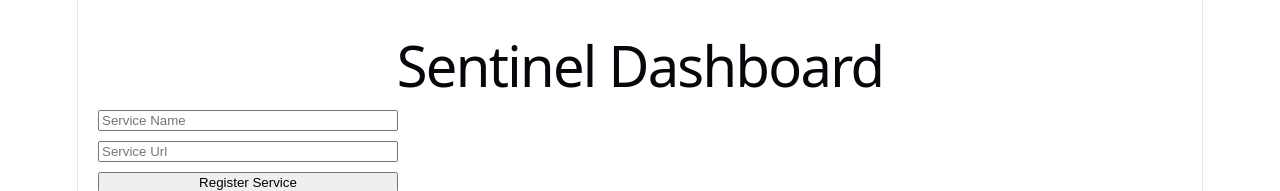
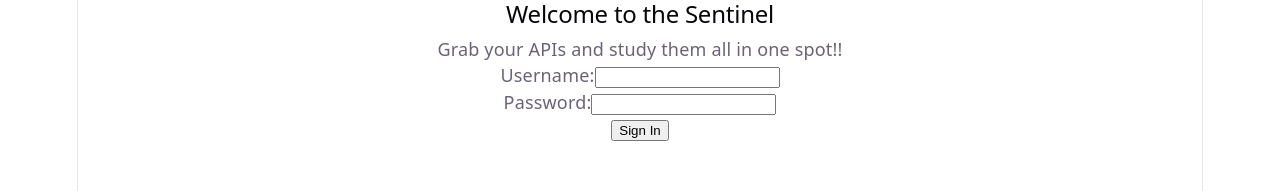
Before and after one commit to Kareem42/Sentinel, a React (Vite) app in the folder sentinel-ui/: page / in a window 1280 px wide. Shown: the top 191 px of the page. Built offline with nearby package versions, Linux system fonts and the light colour scheme; no server answers.

Commit message:
add login page and routing, implement axios instance for API calls, and update types for authentication

```diff
--- a/sentinel-ui/package.json
+++ b/sentinel-ui/package.json
@@ -13,7 +13,8 @@
     "axios": "^1.15.2",
     "react": "^19.2.5",
     "react-dom": "^19.2.5",
-    "react-hot-toast": "^2.6.0"
+    "react-hot-toast": "^2.6.0",
+    "react-router": "^7.15.0"
   },
   "devDependencies": {
     "@eslint/js": "^10.0.1",
--- a/sentinel-ui/src/App.tsx
+++ b/sentinel-ui/src/App.tsx
@@ -4,10 +4,16 @@ import {ServiceForm} from "./components/ServiceForm.tsx";
 import {ServiceList} from "./components/ServiceList.tsx";
 import {useServices} from "./hooks/useServices.ts";
 import { Toaster } from 'react-hot-toast';
+import { BrowserRouter, Routes, Route } from "react-router";
+import {Login} from "./pages/Login";
 
 function App() {
     const {services, isLoading, refresh} = useServices();
     return (
+        <BrowserRouter>
+            <Routes>
+                <Route path="/" element={<Login /> } />
+                <Route path="/dashboard" element={
                     <div style={{padding: "20px"}}>
                         <Toaster position="top-right"/>
                         <h1>Sentinel Dashboard</h1>
@@ -15,6 +21,10 @@ function App() {
                         <hr/>
                         {isLoading ? <p>Loading services...</p> : <ServiceList services={services}/>}
                     </div>
+                } />
+            </Routes>
+        </BrowserRouter>
+
     )
 }
 
--- /dev/null
+++ b/sentinel-ui/src/pages/Login.tsx
@@ -0,0 +1,75 @@
+import React, { useState } from "react";
+import { useNavigate } from "react-router";
+import api from '../api/axiosConfig.ts';
+
+export const Login: React.FC = () => {
+    const [username, setUsername] = useState("");
+    const [password, setPassword] = useState("");
+    const [error, setError] = useState("");
+    const [loading, setLoading] = useState(false);
+
+    const navigate = useNavigate();
+
+    const handleSubmit = async (e: React.FormEvent) => {
+        e.preventDefault();
+        setLoading(true);
+        setError("");
+
+        try {
+            const response = await api.post("/auth/login", { username, password });
+
+            localStorage.setItem("sentinel_token", response.data.token);
+            navigate("/dashboard");
+        } catch (err: any) {
+            setError(err.response?.data?.message || 'Invalid username or password');
+        } finally {
+            setLoading(false);
+        }
+    }
+
+    return (
+        <div className="flex min-h-screen items-center justify-center bg-gray-900 p-4">
+            <div className="w-full max-w-md rounded-lg bg-gray-800 p-8 shadow-xl">
+                <h2 className="mb-6 text-center text-3xl font-bold text-white">Welcome to the Sentinel</h2>
+                <p>Grab your APIs and study them all in one spot!!</p>
+                {error && (
+                    <div className="mb-4 rounded bg-red-500/10 p-3 text-sm text-red-500 border border-red-500/50">
+                        {error}
+                    </div>
+                )}
+
+                <form onSubmit={handleSubmit} className="space-y-6">
+                    <div>
+                        <label className="block text-sm font-medium text-gray-400">Username:</label>
+                        <input
+                            type="text"
+                            required
+                            className="mt-2 w-full h-11 rounded border border-gray-700 bg-gray-900 px-3 py-2 text-white text-base focus:border-blue-500 focus:outline-none"
+                            value={username}
+                            onChange={(e) => setUsername(e.target.value)}
+                        />
+                    </div>
+
+                    <div>
+                        <label className="block text-sm font-medium text-gray-400">Password:</label>
+                        <input
+                            type="password"
+                            required
+                            className="mt-2 w-full h-11 rounded border border-gray-700 bg-gray-900 px-3 py-2 text-white text-base focus:border-blue-500 focus:outline-none"
+                            value={password}
+                            onChange={(e) => setPassword(e.target.value)}
+                        />
+                    </div>
+
+                    <button
+                        type="submit"
+                        disabled={loading}
+                        className="w-full rounded bg-blue-600 p-3 font-semibold text-white transition hover:bg-blue-700 disabled:opacity-50"
+                    >
+                        {loading ? 'Authenticating...' : 'Sign In'}
+                    </button>
+                </form>
+            </div>
+        </div>
+    )
+}
--- a/sentinel-ui/src/types.ts
+++ b/sentinel-ui/src/types.ts
@@ -19,3 +19,8 @@ export interface LoginRequest {
 export interface AuthResponse {
     token: string;
 }
+
+export interface User {
+    username: string;
+    password: string;
+}
```
Also changed, not shown: sentinel-ui/src/api/axios.ts (added, +7 -0 lines), sentinel-ui/src/api/axiosConfig.ts (+0 -7 lines), 1 other file (tests, documents, lock files or other folders). Lines whose indentation alone changed are shown as unchanged.
